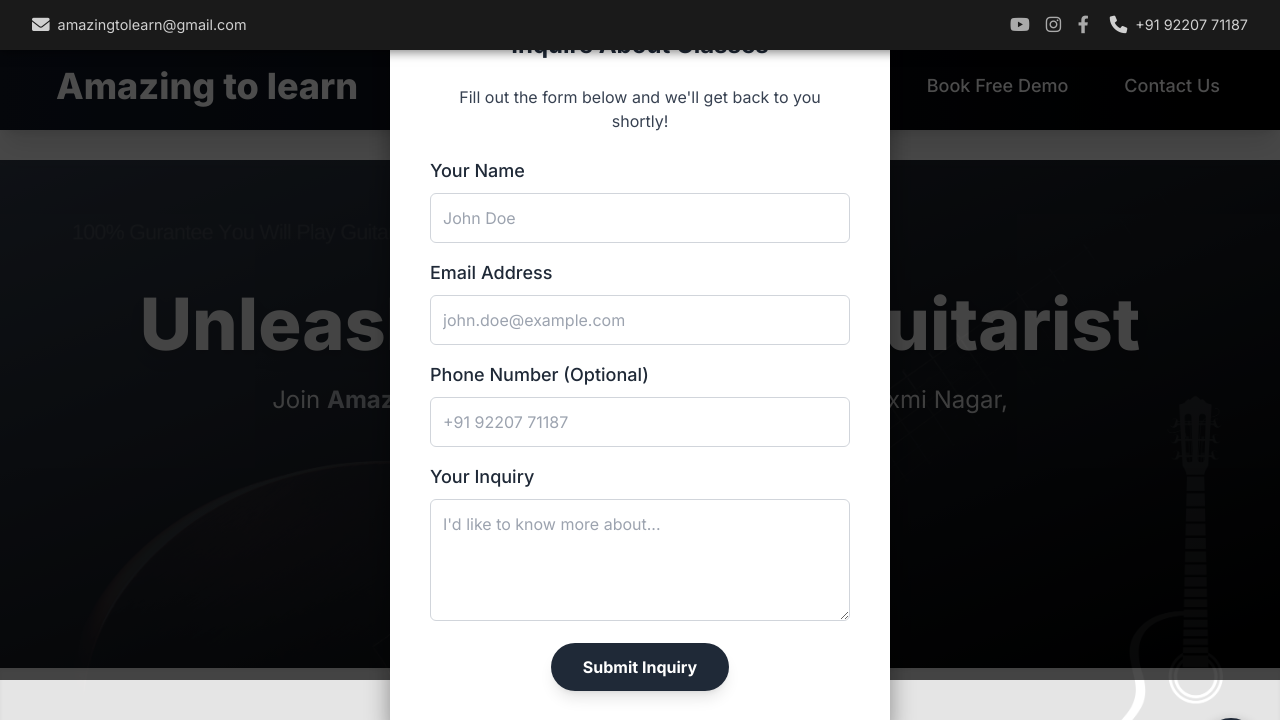
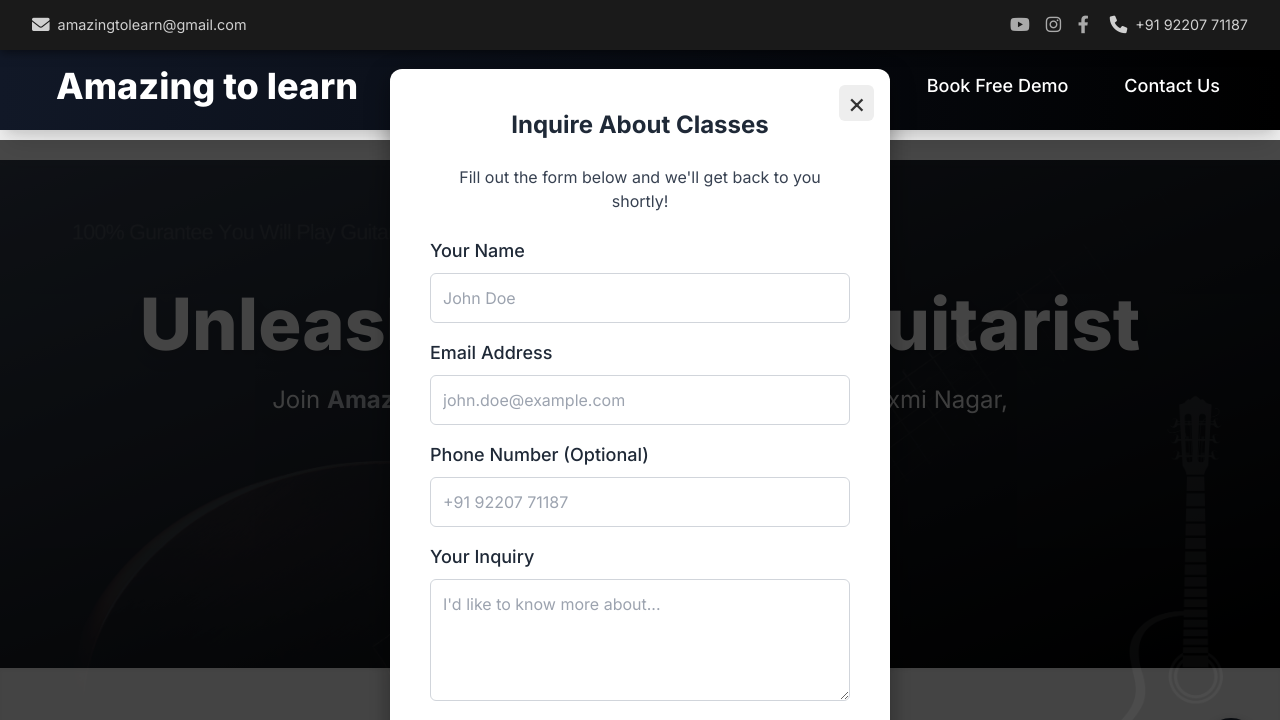
Before and after one commit to amazingtolearn/amazingtolearn, a plain HTML site: page index.html in a window 1280 px wide. Shown: the top 720 px of the page. Drawn offline with nearby package versions, Linux system fonts and the light colour scheme.

Commit message:
Update index.html

```diff
--- a/index.html
+++ b/index.html
@@ -220,10 +220,10 @@
         /* Modal specific styles */
         .modal-overlay {
             position: fixed;
-            top: 40px;
+            top: 140px;
             left: 0;
             width: 100%;
-            height: 80%;
+            height: 75%;
             background-color: rgba(0, 0, 0, 0.7); /* Dark semi-transparent background */
             display: flex;
             justify-content: center;
```
